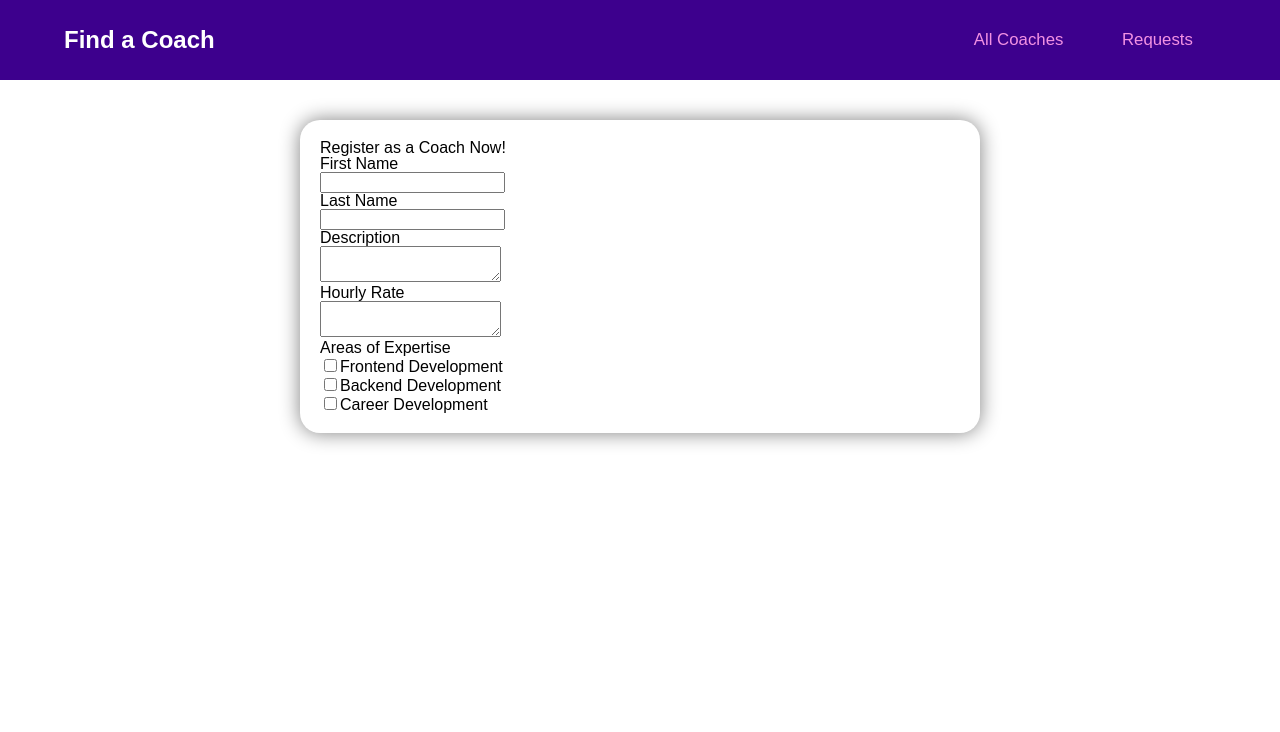
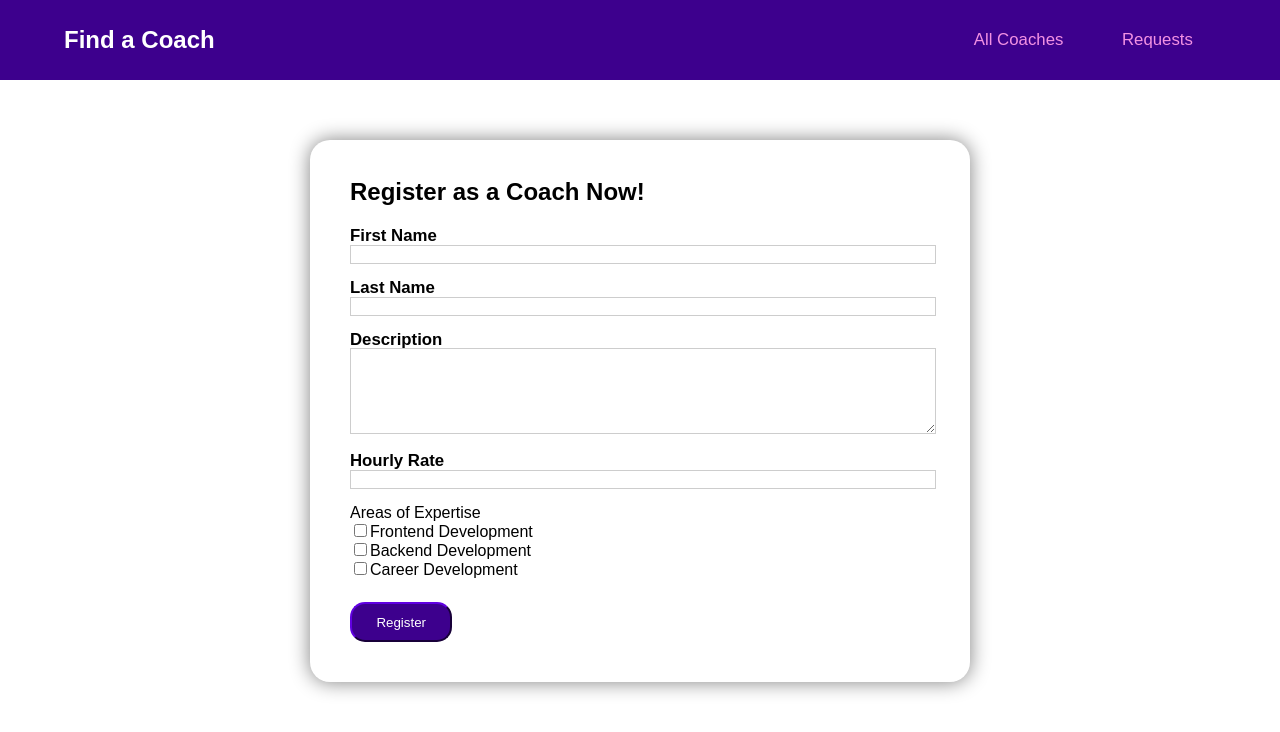
Before and after one commit to mr-ryan12/find_a_coach, a Vue app: page /register in a window 1280 px wide. Shown: the top 732 px of the page. Built offline with nearby package versions, Linux system fonts and the light colour scheme; a web font is replaced by a local one.

Commit message:
Finish form styling

```diff
--- a/src/components/RegisterCoach.vue
+++ b/src/components/RegisterCoach.vue
@@ -1,6 +1,7 @@
 <template>
   <base-container>
-    <h2>Register as a Coach Now!</h2>
+    <section class="main-container">
+      <h2 class="register-title">Register as a Coach Now!</h2>
       <form>
         <section class="form-text-container">
           <label for="first-name">First Name</label>
@@ -25,7 +26,7 @@
             v-model="description"
           />
           <label for="rate">Hourly Rate</label>
-        <textarea
+          <input
             type="text"
             id="rate"
             name="rate"
@@ -62,7 +63,9 @@
             <label for="career">Career Development</label>
           </div>
         </section>
+        <button class="register-button">Register</button>
       </form>
+    </section>
   </base-container>
 </template>
 
@@ -85,14 +88,50 @@ export default {
 }
 </script>
 
-<style>
+<style scoped>
+.main-container {
+  padding: 20px;
+}
+
+input[type="text"],
+textarea {
+  width: 100%;
+  margin-bottom: 1rem;
+  border: 1px solid #CDCDCD;
+}
+
+textarea {
+  height: 10vh;
+}
+
+.register-title {
+  font-size: 1.5rem;
+  font-weight: 900;
+  margin-bottom: 1.5rem;
+}
+
 .form-text-container > input,
 .form-text-container > label {
   display: block;
+}
+
+.form-text-container > label {
+  font-weight: 900;
+  font-size: 1.05rem;
 }
 
 .expertise-container {
   display: flex;
   flex-direction: column;
 }
+
+button {
+  margin-top: 1.5rem;
+  height: 5vh;
+  width: 8vw;
+  border-radius: 15px;
+  background-color: #3d008d;
+  color: #fff;
+  border-color: #3d008d;
+}
 </style>
```
Lines whose indentation alone changed are shown as unchanged.
